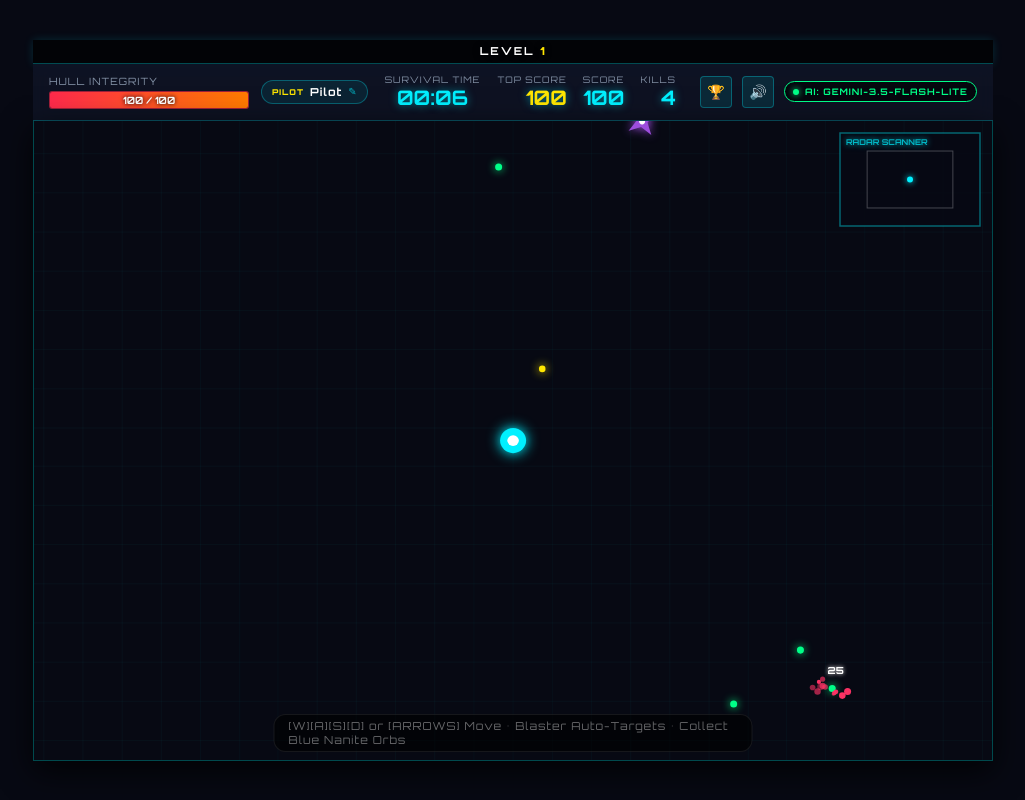
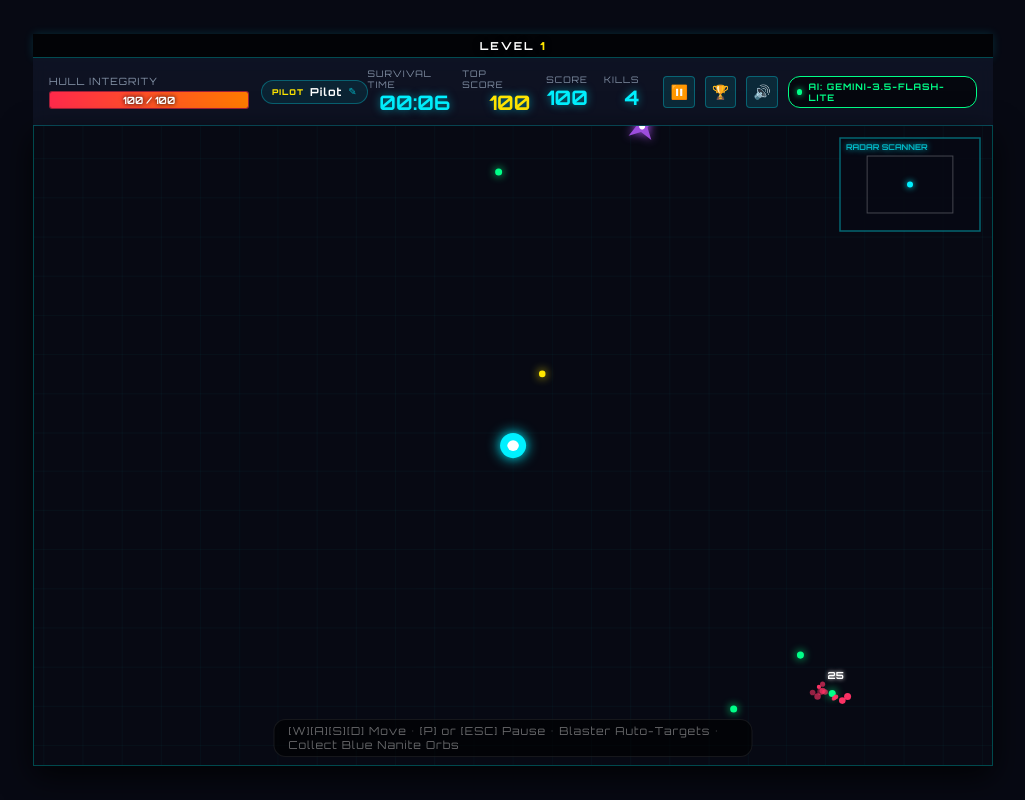
Before and after one commit to westlundkalle/web_spel, a Flask app: page / in a window 1280 px wide. Shown: the whole page, without its empty margins (127-1152 px from the left). Run offline with Flask 3, Linux system fonts and the light colour scheme.

Commit message:
Add tactical pause button, modal, ESC/P keyboard shortcuts, and HUD controls hint

```diff
--- a/static/js/game.js
+++ b/static/js/game.js
@@ -95,6 +95,15 @@ const leaderboardPilotInput = document.getElementById('leaderboard-pilot-input')
 const leaderboardPilotSaveBtn = document.getElementById('leaderboard-pilot-save-btn');
 const pilotSaveStatus = document.getElementById('pilot-save-status');
 
+// Tactical Pause DOM Elements
+const pauseBtn = document.getElementById('pause-btn');
+const pauseModal = document.getElementById('pause-modal');
+const resumeBtn = document.getElementById('resume-btn');
+const pauseTimeVal = document.getElementById('pause-time-val');
+const pauseScoreVal = document.getElementById('pause-score-val');
+const pauseKillsVal = document.getElementById('pause-kills-val');
+const pauseLevelVal = document.getElementById('pause-level-val');
+
 const CALLSIGN_STORAGE_KEY = 'cyber_survivor_callsign';
 
 // --- Helper Functions ---
@@ -385,6 +394,22 @@ const keys = {
 };
 
 window.addEventListener('keydown', (e) => {
+  if (e.code === 'KeyP' || e.code === 'Escape') {
+    const active = document.activeElement;
+    if (active && (active.tagName === 'INPUT' || active.tagName === 'TEXTAREA')) {
+      return;
+    }
+    // If leaderboard modal is open, ESC closes it
+    if (leaderboardModal && !leaderboardModal.classList.contains('hidden')) {
+      closeLeaderboardModal();
+      return;
+    }
+    togglePause();
+    return;
+  }
+
+  if (game.state === 'PAUSED') return;
+
   if (e.code === 'KeyW' || e.code === 'ArrowUp') keys.w = true;
   if (e.code === 'KeyA' || e.code === 'ArrowLeft') keys.a = true;
   if (e.code === 'KeyS' || e.code === 'ArrowDown') keys.s = true;
@@ -1532,6 +1557,12 @@ function initGame() {
   eventBanner.classList.add('hidden');
   levelUpModal.classList.add('hidden');
   if (bossRewardModal) bossRewardModal.classList.add('hidden');
+  if (pauseModal) pauseModal.classList.add('hidden');
+  if (pauseBtn) {
+    pauseBtn.textContent = '⏸️';
+    pauseBtn.classList.remove('active');
+    pauseBtn.setAttribute('title', 'Pause Game [P / ESC]');
+  }
   gameOverModal.classList.add('hidden');
 
   updateHUD();
@@ -1886,6 +1917,12 @@ function applyUpgrade(upgrade) {
 
 function triggerGameOver() {
   game.state = 'GAME_OVER';
+  if (pauseModal) pauseModal.classList.add('hidden');
+  if (pauseBtn) {
+    pauseBtn.textContent = '⏸️';
+    pauseBtn.classList.remove('active');
+    pauseBtn.setAttribute('title', 'Game Over');
+  }
   if (game.score > playerTopScore) {
     playerTopScore = game.score;
     try {
@@ -2013,8 +2050,57 @@ async function fetchAndRenderLeaderboard() {
   }
 }
 
+let wasPlayingBeforeLeaderboard = false;
+
+function togglePause(forcePause = null) {
+  // Disallow pausing in game over or during level up modal
+  if (game.state === 'GAME_OVER' || game.state === 'LEVEL_UP') return;
+
+  const shouldPause = forcePause !== null ? forcePause : (game.state === 'PLAYING');
+
+  if (shouldPause) {
+    if (game.state !== 'PAUSED') {
+      game.state = 'PAUSED';
+      if (pauseTimeVal) pauseTimeVal.textContent = timerDisplay ? timerDisplay.textContent : '00:00';
+      if (pauseScoreVal) pauseScoreVal.textContent = game.score;
+      if (pauseKillsVal) pauseKillsVal.textContent = game.kills;
+      if (pauseLevelVal && game.player) pauseLevelVal.textContent = game.player.level;
+      if (pauseModal) pauseModal.classList.remove('hidden');
+      if (pauseBtn) {
+        pauseBtn.textContent = '▶️';
+        pauseBtn.classList.add('active');
+        pauseBtn.setAttribute('title', 'Resume Game [P / ESC]');
+      }
+      keys.w = keys.a = keys.s = keys.d = false;
+      keys.ArrowUp = keys.ArrowDown = keys.ArrowLeft = keys.ArrowRight = false;
+    }
+  } else {
+    if (game.state === 'PAUSED') {
+      if (pauseModal) pauseModal.classList.add('hidden');
+      game.state = 'PLAYING';
+      game.lastTimestamp = performance.now();
+      if (pauseBtn) {
+        pauseBtn.textContent = '⏸️';
+        pauseBtn.classList.remove('active');
+        pauseBtn.setAttribute('title', 'Pause Game [P / ESC]');
+      }
+    }
+  }
+}
+
 function openLeaderboardModal() {
   if (leaderboardModal) {
+    if (game.state === 'PLAYING') {
+      wasPlayingBeforeLeaderboard = true;
+      game.state = 'PAUSED';
+      if (pauseBtn) {
+        pauseBtn.textContent = '▶️';
+        pauseBtn.classList.add('active');
+        pauseBtn.setAttribute('title', 'Resume Game [P / ESC]');
+      }
+      keys.w = keys.a = keys.s = keys.d = false;
+      keys.ArrowUp = keys.ArrowDown = keys.ArrowLeft = keys.ArrowRight = false;
+    }
     leaderboardModal.classList.remove('hidden');
     if (leaderboardPilotInput) leaderboardPilotInput.value = getCurrentPilotName();
     if (pilotSaveStatus) pilotSaveStatus.textContent = '';
@@ -2025,6 +2111,16 @@ function openLeaderboardModal() {
 function closeLeaderboardModal() {
   if (leaderboardModal) {
     leaderboardModal.classList.add('hidden');
+    if (wasPlayingBeforeLeaderboard) {
+      wasPlayingBeforeLeaderboard = false;
+      game.state = 'PLAYING';
+      game.lastTimestamp = performance.now();
+      if (pauseBtn) {
+        pauseBtn.textContent = '⏸️';
+        pauseBtn.classList.remove('active');
+        pauseBtn.setAttribute('title', 'Pause Game [P / ESC]');
+      }
+    }
   }
 }
 
@@ -2122,6 +2218,10 @@ if (callsignInput) {
     if (e.key === 'Enter') submitPlayerScore();
   });
 }
+
+// Tactical Pause button click listeners
+if (pauseBtn) pauseBtn.addEventListener('click', () => togglePause());
+if (resumeBtn) resumeBtn.addEventListener('click', () => togglePause(false));
 
 // Initialize Pilot Name in HUD and input fields
 setPilotName(getCurrentPilotName());
--- a/templates/index.html
+++ b/templates/index.html
@@ -58,6 +58,7 @@
           <span id="kills-display" class="hud-val">0</span>
         </div>
         <div class="system-controls">
+          <button id="pause-btn" class="btn-icon" title="Pause / Resume Game [P / ESC]">⏸️</button>
           <button id="leaderboard-btn" class="btn-icon" title="Global All-Time Leaderboard">🏆</button>
           <button id="audio-toggle" class="btn-icon" title="Toggle Synthesizer Audio">🔊</button>
           <div id="ai-status-indicator" class="ai-status-pill checking" title="AI Subsystem Status">
@@ -82,7 +83,8 @@
 
       <!-- Controls hint banner -->
       <div class="controls-hint">
-        <span>[W][A][S][D] or [ARROWS] Move</span> &bull;
+        <span>[W][A][S][D] Move</span> &bull;
+        <span>[P] or [ESC] Pause</span> &bull;
         <span>Blaster Auto-Targets</span> &bull;
         <span>Collect Blue Nanite Orbs</span>
       </div>
@@ -201,8 +203,41 @@
         </div>
       </div>
     </div>
+
+    <!-- Pause Modal -->
+    <div id="pause-modal" class="modal-overlay hidden">
+      <div class="modal-content pause-modal-card">
+        <div class="modal-header">
+          <div class="glitch-title" data-text="SIMULATION PAUSED">SIMULATION PAUSED</div>
+          <p class="modal-subtitle">Tactical freeze engaged &bull; Defense arrays on standby</p>
+        </div>
+
+        <div class="pause-stats-summary">
+          <div class="pause-stat">
+            <span class="pause-stat-label">SURVIVED</span>
+            <span id="pause-time-val" class="pause-stat-val">00:00</span>
+          </div>
+          <div class="pause-stat">
+            <span class="pause-stat-label">SCORE</span>
+            <span id="pause-score-val" class="pause-stat-val">0</span>
+          </div>
+          <div class="pause-stat">
+            <span class="pause-stat-label">KILLS</span>
+            <span id="pause-kills-val" class="pause-stat-val">0</span>
+          </div>
+          <div class="pause-stat">
+            <span class="pause-stat-label">LEVEL</span>
+            <span id="pause-level-val" class="pause-stat-val">1</span>
+          </div>
+        </div>
+
+        <div class="pause-actions">
+          <button id="resume-btn" class="btn-restart" style="width: 100%; margin-top: 4px;">▶ RESUME SIMULATION [ESC / P]</button>
+        </div>
+      </div>
+    </div>
   </div>
 
-  <script src="/static/js/game.js?v=20260909_14"></script>
+  <script src="/static/js/game.js?v=20260909_15"></script>
 </body>
 </html>
```
Also changed, not shown: static/css/style.css (+48 -0 lines).
